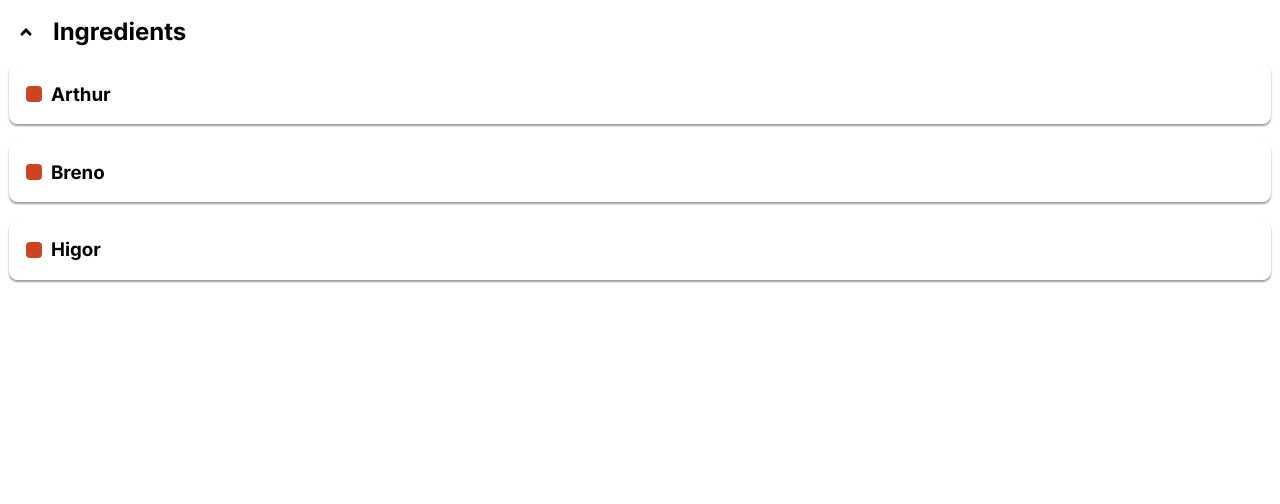
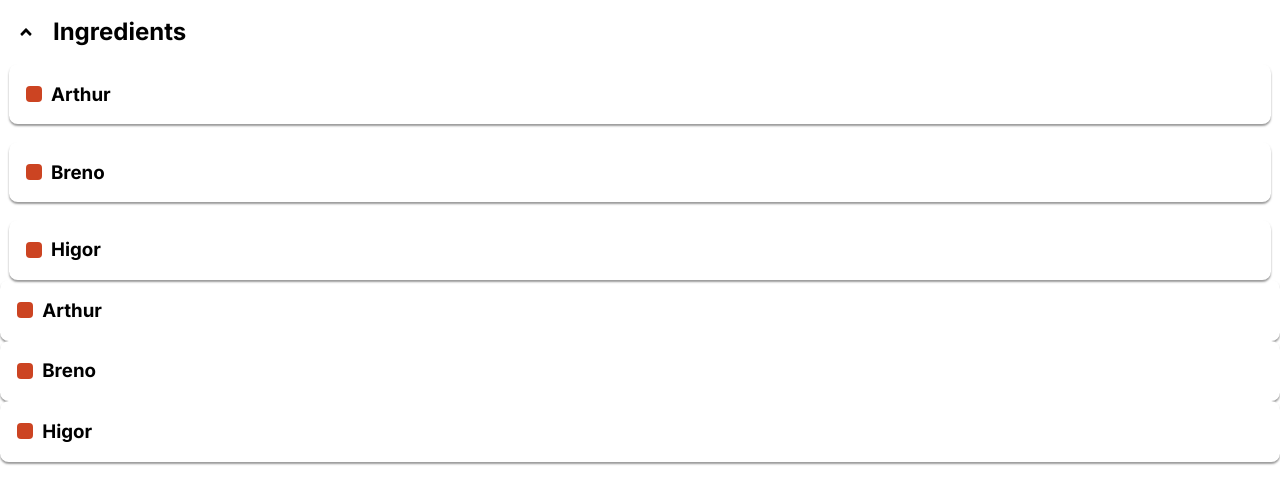
Before and after one commit to cognocoder/recipe, a Next.js app: page / in a window 1280 px wide. Shown: the top 504 px of the page. Built offline with nearby package versions, Linux system fonts and the light colour scheme.

Commit message:
chore(components): showcase recipe at home :construction:

```diff
--- a/app/page.tsx
+++ b/app/page.tsx
@@ -2,8 +2,16 @@ import { v4 as uuid } from 'uuid';
 import Ingredients from '@/components/Ingredients';
 
 import { Ingredient as IngredientModel } from "@/app/models/Ingredient"
+import Recipe from '@/components/Recipe';
+import { Recipe as RecipeModel } from './models/Recipe';
 
 const ingredients: IngredientModel[] = [
+  { heading: 'Arthur', uuid: uuid() },
+  { heading: 'Breno', uuid: uuid() },
+  { heading: 'Higor', uuid: uuid() },
+]
+
+const recipes: RecipeModel[] = [
   { heading: 'Arthur', uuid: uuid() },
   { heading: 'Breno', uuid: uuid() },
   { heading: 'Higor', uuid: uuid() },
@@ -13,6 +21,9 @@ export default function Home() {
   return (
     <>
       <Ingredients ingredients={ ingredients }></Ingredients>
+      {recipes.map(recipe => {
+        return <Recipe heading={recipe.heading} key={recipe.uuid} uuid={recipe.uuid}></Recipe>
+      })}
     </>
   )
 }
--- a/components/Recipe.styled.tsx
+++ b/components/Recipe.styled.tsx
@@ -33,3 +33,10 @@ export const RecipeUuid = styled.span<{ $hovered?: boolean }>`
 	white-space: nowrap;
 	display: ${ props => props.$hovered ? 'unset' : 'none' };
 `
+
+export const RecipeImage = styled.div<{ $color?: string }>`
+	background-color: ${ props => props.$color || "#4444" };
+	border-radius: 4px;
+	height: 1rem;
+	min-width: 1rem;
+`
--- a/components/Recipe.tsx
+++ b/components/Recipe.tsx
@@ -5,7 +5,7 @@ import { useEffect, useState } from 'react'
 
 import { Recipe as RecipeModel } from "@/app/models/Recipe"
 //importacao da interface de Recipe
-import { RecipeItem, RecipeHeading, RecipeUuid } from "./Recipe.styled"
+import { RecipeItem, RecipeHeading, RecipeUuid, RecipeImage } from "./Recipe.styled"
 //importacao do estilo de ingrediend
 
 export default function Recipe(props: RecipeModel): JSX.Element {
@@ -40,6 +40,7 @@ export default function Recipe(props: RecipeModel): JSX.Element {
 
   return (
     <RecipeItem $selected={selected} onClick={handleClick} onMouseEnter={handleMouseEnter} onMouseLeave={handleMouseLeave}>
+      <RecipeImage $color={ props.color || '#C42' } />
       <RecipeHeading>{props.heading}</RecipeHeading>
       <RecipeUuid $hovered={hovered}>{props.uuid}</RecipeUuid>
     </RecipeItem>
```
